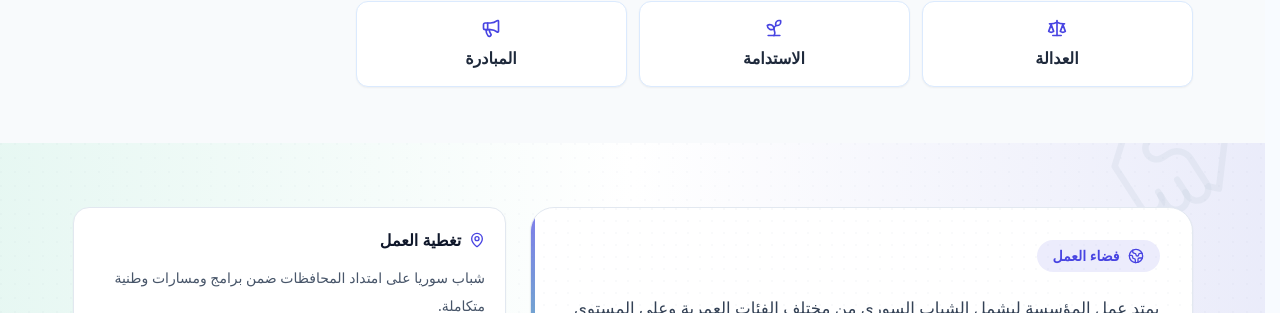
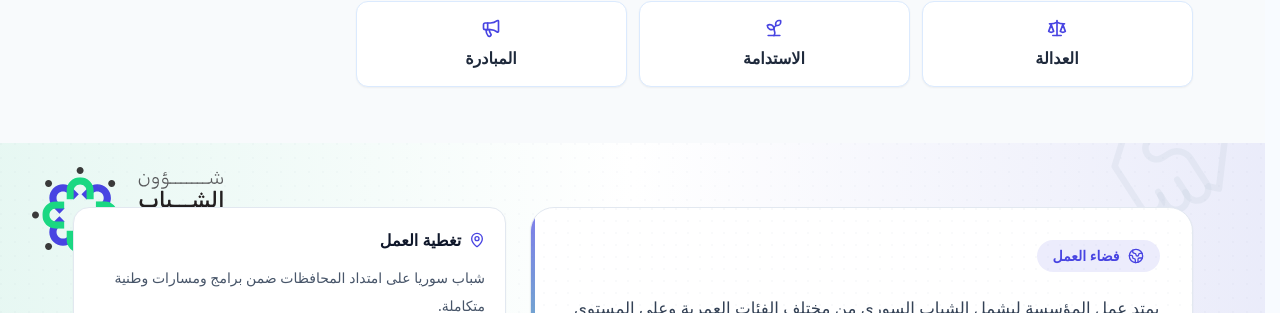
Before and after one commit to ibtikar-syria/youth-affairs, a React (Vite) app in the folder frontend/: page / in a window 1280 px wide. Shown: the part 1830-2143 px from the top of the page. Built offline with nearby package versions, Linux system fonts and the light colour scheme; no server answers.

Commit message:
fix: add logo image to LandingPage component

```diff
--- a/frontend/src/views/LandingPage.tsx
+++ b/frontend/src/views/LandingPage.tsx
@@ -340,6 +340,12 @@ export const LandingPage = () => {
             aria-hidden="true"
             className="pointer-events-none absolute inset-x-0 top-0 h-full bg-gradient-to-l from-primary/[0.08] via-white to-accent/[0.08]"
           />
+          <img
+            src="/ya_full_logo.svg"
+            alt=""
+            aria-hidden="true"
+            className="pointer-events-none absolute left-8 top-6 h-20 opacity-12 md:h-24"
+          />
           <span
             aria-hidden="true"
             className="pointer-events-none absolute inset-0 bg-[radial-gradient(circle_at_1px_1px,rgba(148,163,184,0.14)_1px,transparent_0)] [background-size:14px_14px] opacity-35"
```
